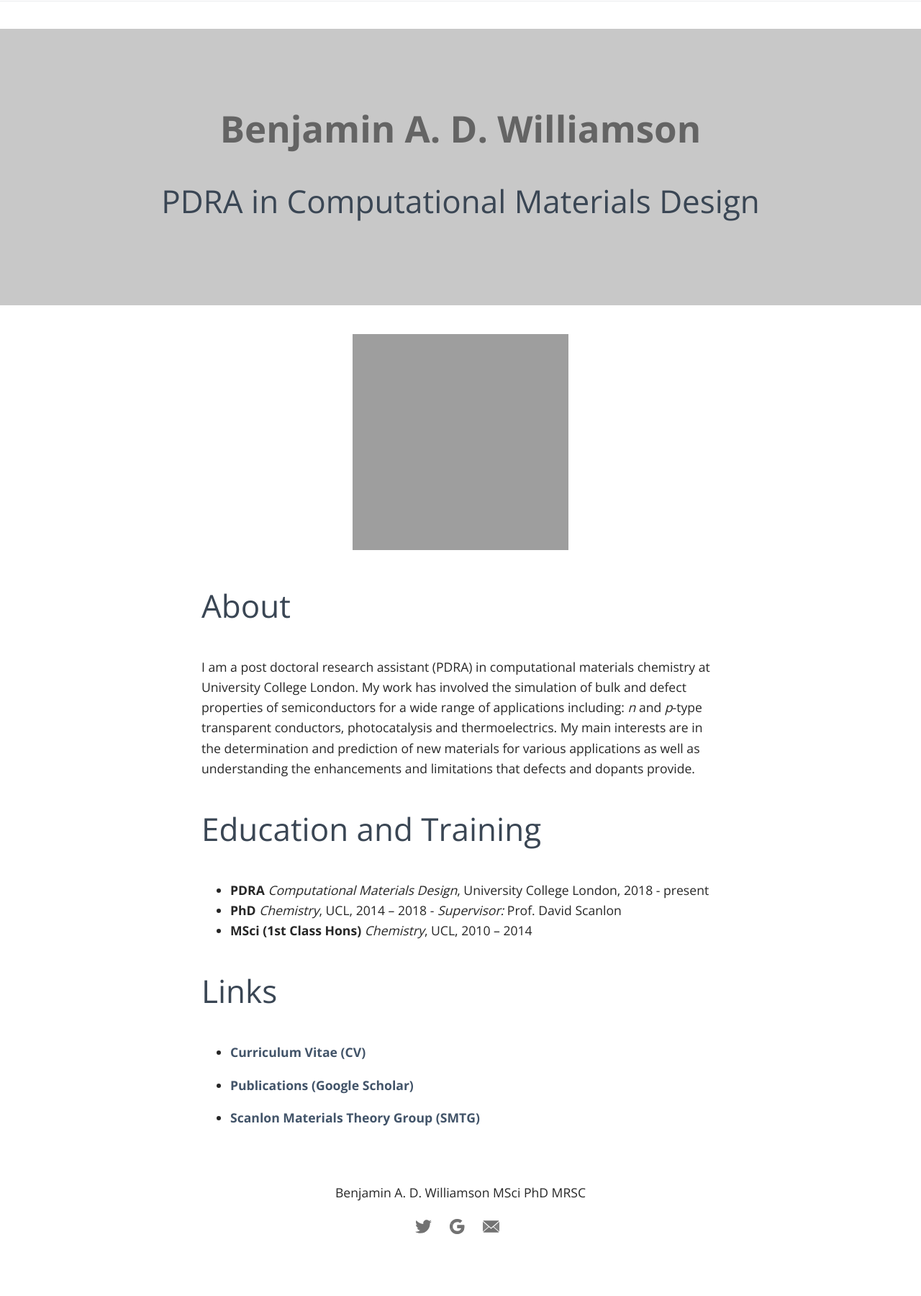
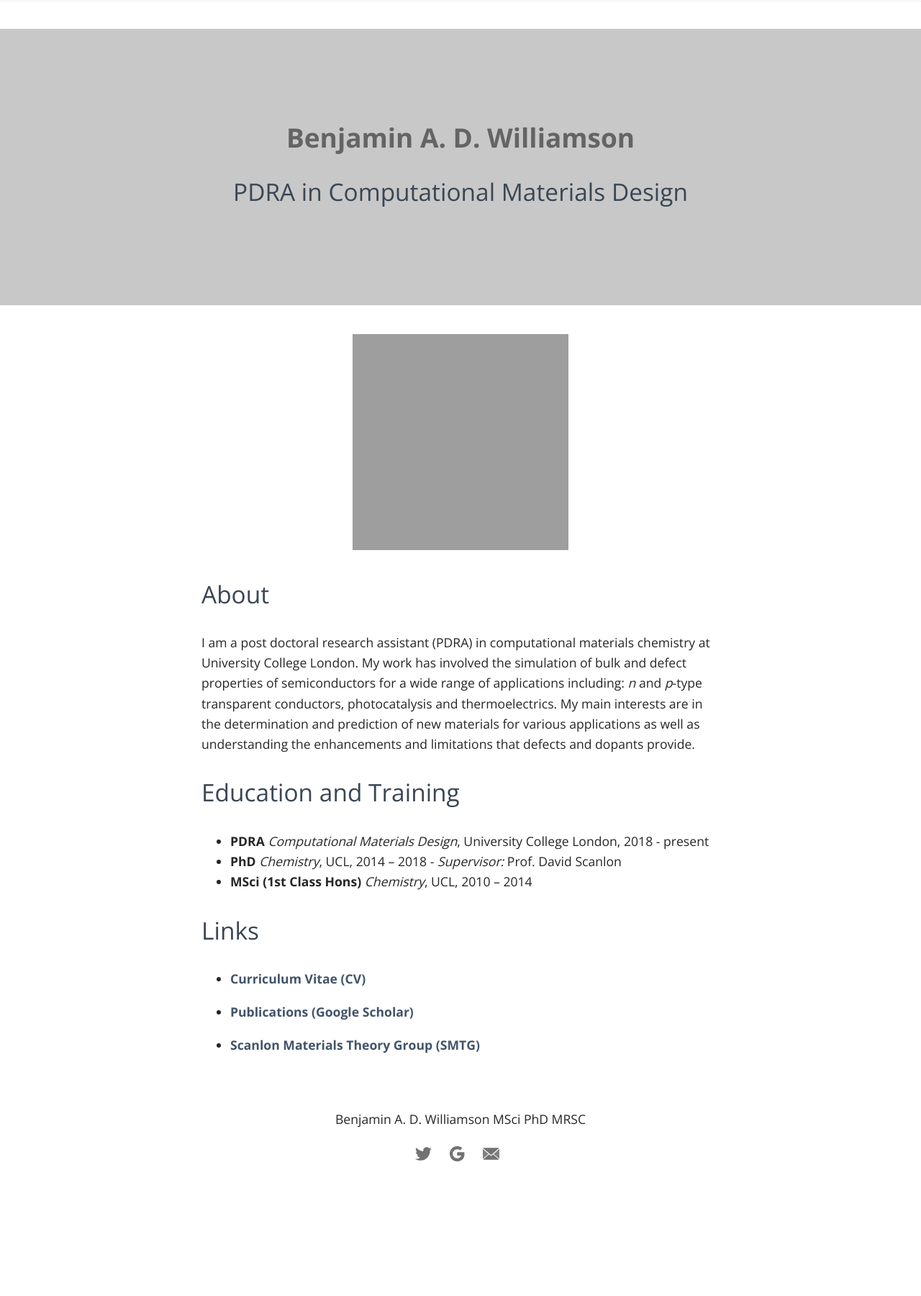
Before and after one commit to badw/badw.github.io, a Jekyll site: the page built from index.md, in a window 1280 px wide. Shown: the whole page at 72% size. Built offline with Jekyll 4.4.1, drawn with Linux system fonts in a browser that asks for light colours; some web fonts are replaced; after the commit the page ends 1699 px from its top, so only the background shows below that; grey boxes are pictures that could not be loaded.

Commit message:
Update _layout.scss

```diff
--- a/_sass/_layout.scss
+++ b/_sass/_layout.scss
@@ -10,14 +10,14 @@ h1,
 h2,
 h3 {
 	font-weight: 500;
-	font-size:2.5em;
+	font-size:1.9em;
 	color: $heading-font-color;
 	font-family: $heading-font;
 	line-height: 1.2;
 }
 h1 {
 	color: $main;
-	font-size: 2.9em;
+	font-size: 2.1em;
 	font-family: $heading-font;
 	a,
 	a:visited {
```
